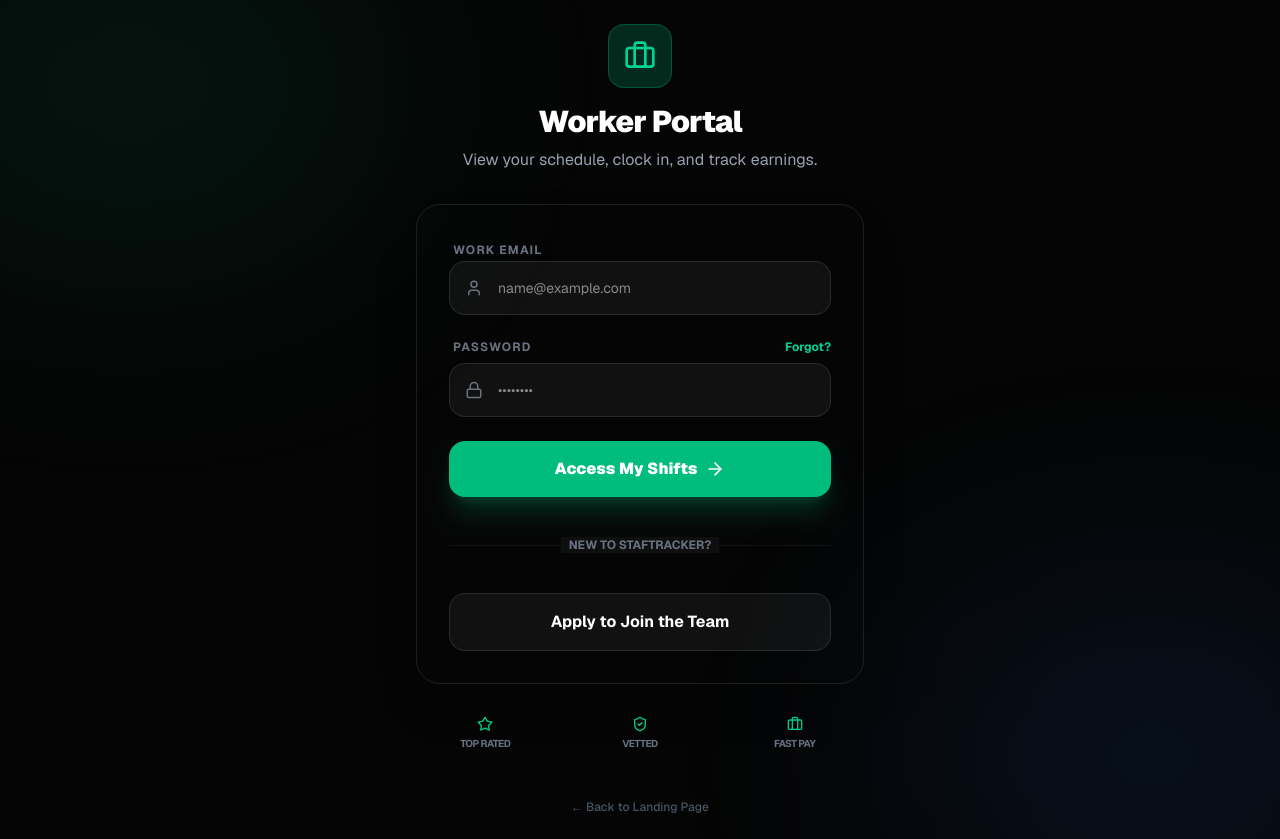
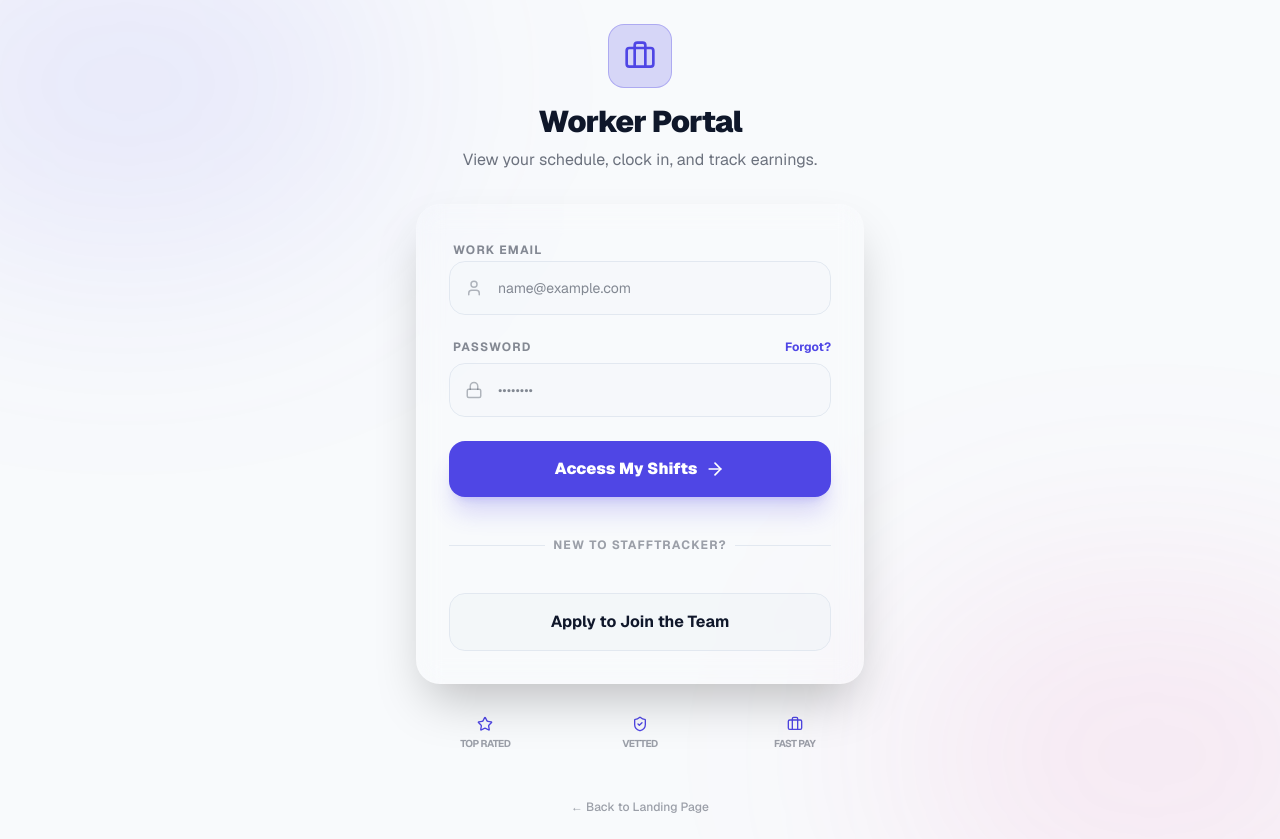
Before and after one commit to Sellaya/Staftracker, a Next.js app: page /login/worker in a window 1280 px wide. Built offline with nearby package versions, Linux system fonts and the light colour scheme.

Commit message:
Implement 3-role structure (Admin, Operations User, Worker) and fix portal login issues

```diff
--- a/src/app/dashboard/layout.tsx
+++ b/src/app/dashboard/layout.tsx
@@ -40,8 +40,8 @@ export default function DashboardLayout({ children }: { children: React.ReactNod
     { name: "Documents", href: "/dashboard/documents", icon: FileCheck2 },
     { name: "Reports", href: "/dashboard/reports", icon: BarChart3 },
     { name: "AI Matchmaking", href: "/dashboard/ai", icon: BrainCircuit },
-    { name: "Settings", href: "/dashboard/settings", icon: Settings },
-  ];
+    { name: "Settings", href: "/dashboard/settings", icon: Settings, adminOnly: true },
+  ].filter(item => !item.adminOnly || user.role === 'admin');
 
   return (
     <div className="min-h-screen bg-background flex">
@@ -98,11 +98,17 @@ export default function DashboardLayout({ children }: { children: React.ReactNod
               <Bell className="w-6 h-6" />
               <span className="absolute top-0 right-0 w-2.5 h-2.5 bg-accent rounded-full border-2 border-background" />
             </button>
-            <div className="w-10 h-10 rounded-full bg-gradient-to-tr from-primary to-accent p-0.5">
-              <div className="w-full h-full rounded-full bg-background flex items-center justify-center border-2 border-background">
-                <span className="font-bold text-sm">
-                  {user.name?.split(' ').map((n: string) => n[0]).join('').toUpperCase().slice(0, 2) || 'AD'}
-                </span>
+            <div className="flex items-center gap-3">
+              <div className="text-right hidden sm:block">
+                <p className="text-sm font-bold leading-none">{user.name}</p>
+                <p className="text-[10px] font-bold text-primary uppercase tracking-tighter mt-1">{user.role.replace('_', ' ')}</p>
+              </div>
+              <div className="w-10 h-10 rounded-full bg-gradient-to-tr from-primary to-accent p-0.5">
+                <div className="w-full h-full rounded-full bg-background flex items-center justify-center border-2 border-background">
+                  <span className="font-bold text-sm">
+                    {user.name?.split(' ').map((n: string) => n[0]).join('').toUpperCase().slice(0, 2) || 'AD'}
+                  </span>
+                </div>
               </div>
             </div>
           </div>
--- a/src/app/login/worker/page.tsx
+++ b/src/app/login/worker/page.tsx
@@ -4,16 +4,42 @@ import { useState } from "react";
 import { motion } from "framer-motion";
 import { User, Lock, ArrowRight, Star, ShieldCheck, Briefcase } from "lucide-react";
 import Link from "next/link";
+import { useRouter } from "next/navigation";
 
 export default function WorkerLogin() {
   const [email, setEmail] = useState("");
   const [password, setPassword] = useState("");
+  const [isLoading, setIsLoading] = useState(false);
+  const router = useRouter();
+
+  const handleLogin = async (e: React.FormEvent) => {
+    e.preventDefault();
+    setIsLoading(true);
+    try {
+      const res = await fetch('/api/login', {
+        method: 'POST',
+        headers: { 'Content-Type': 'application/json' },
+        body: JSON.stringify({ email, password })
+      });
+      if (res.ok) {
+        const user = await res.json();
+        localStorage.setItem('user', JSON.stringify(user));
+        router.push('/worker/dashboard');
+      } else {
+        alert("Invalid worker credentials");
+      }
+    } catch (e) {
+      alert("Login failed");
+    } finally {
+      setIsLoading(false);
+    }
+  };
 
   return (
-    <div className="min-h-screen bg-[#050505] text-white flex items-center justify-center p-6 font-[family-name:var(--font-geist-sans)] relative overflow-hidden">
+    <div className="min-h-screen bg-background text-foreground flex items-center justify-center p-6 font-sans relative overflow-hidden">
       {/* Background Glows */}
-      <div className="absolute top-[-10%] left-[-10%] w-[40%] h-[40%] bg-emerald-500/10 blur-[120px] rounded-full" />
-      <div className="absolute bottom-[-10%] right-[-10%] w-[40%] h-[40%] bg-blue-500/10 blur-[120px] rounded-full" />
+      <div className="absolute top-[-10%] left-[-10%] w-[40%] h-[40%] bg-primary/10 blur-[120px] rounded-full" />
+      <div className="absolute bottom-[-10%] right-[-10%] w-[40%] h-[40%] bg-accent/10 blur-[120px] rounded-full" />
 
       <div className="w-full max-w-md relative z-10">
         <motion.div
@@ -21,99 +47,96 @@ export default function WorkerLogin() {
           animate={{ opacity: 1, y: 0 }}
           className="text-center mb-8"
         >
-          <div className="inline-flex items-center justify-center w-16 h-16 rounded-2xl bg-emerald-500/20 border border-emerald-500/30 mb-4">
-            <Briefcase className="w-8 h-8 text-emerald-400" />
+          <div className="inline-flex items-center justify-center w-16 h-16 rounded-2xl bg-primary/20 border border-primary/30 mb-4 text-primary">
+            <Briefcase size={32} />
           </div>
           <h1 className="text-3xl font-black tracking-tight mb-2">Worker Portal</h1>
-          <p className="text-gray-400">View your schedule, clock in, and track earnings.</p>
+          <p className="text-foreground/60">View your schedule, clock in, and track earnings.</p>
         </motion.div>
 
         <motion.div
           initial={{ opacity: 0, scale: 0.95 }}
           animate={{ opacity: 1, scale: 1 }}
           transition={{ delay: 0.1 }}
-          className="glass-effect p-8 rounded-3xl border border-white/10 shadow-2xl relative overflow-hidden"
+          className="glass p-8 rounded-3xl border border-secondary shadow-2xl relative overflow-hidden"
         >
-          <div className="space-y-6">
+          <form onSubmit={handleLogin} className="space-y-6">
             <div className="space-y-2">
-              <label className="text-xs font-bold text-gray-500 uppercase tracking-widest ml-1">Work Email</label>
+              <label className="text-xs font-bold text-foreground/50 uppercase tracking-widest ml-1">Work Email</label>
               <div className="relative group">
-                <div className="absolute left-4 top-1/2 -translate-y-1/2 text-gray-500 group-focus-within:text-emerald-400 transition-colors">
+                <div className="absolute left-4 top-1/2 -translate-y-1/2 text-foreground/30 group-focus-within:text-primary transition-colors">
                   <User size={18} />
                 </div>
                 <input
                   type="email"
+                  required
                   value={email}
                   onChange={(e) => setEmail(e.target.value)}
                   placeholder="name@example.com"
-                  className="w-full bg-white/5 border border-white/10 rounded-2xl py-4 pl-12 pr-4 outline-none focus:border-emerald-500/50 focus:ring-4 focus:ring-emerald-500/10 transition-all text-sm"
+                  className="w-full bg-secondary/10 border border-secondary rounded-2xl py-4 pl-12 pr-4 outline-none focus:border-primary/50 focus:ring-4 focus:ring-primary/10 transition-all text-sm"
                 />
               </div>
             </div>
 
             <div className="space-y-2">
               <div className="flex justify-between items-center ml-1">
-                <label className="text-xs font-bold text-gray-500 uppercase tracking-widest">Password</label>
-                <button className="text-xs font-bold text-emerald-400 hover:underline">Forgot?</button>
+                <label className="text-xs font-bold text-foreground/50 uppercase tracking-widest">Password</label>
+                <button type="button" className="text-xs font-bold text-primary hover:underline">Forgot?</button>
               </div>
               <div className="relative group">
-                <div className="absolute left-4 top-1/2 -translate-y-1/2 text-gray-500 group-focus-within:text-emerald-400 transition-colors">
+                <div className="absolute left-4 top-1/2 -translate-y-1/2 text-foreground/30 group-focus-within:text-primary transition-colors">
                   <Lock size={18} />
                 </div>
                 <input
                   type="password"
+                  required
                   value={password}
                   onChange={(e) => setPassword(e.target.value)}
                   placeholder="••••••••"
-                  className="w-full bg-white/5 border border-white/10 rounded-2xl py-4 pl-12 pr-4 outline-none focus:border-emerald-500/50 focus:ring-4 focus:ring-emerald-500/10 transition-all text-sm"
+                  className="w-full bg-secondary/10 border border-secondary rounded-2xl py-4 pl-12 pr-4 outline-none focus:border-primary/50 focus:ring-4 focus:ring-primary/10 transition-all text-sm"
                 />
               </div>
             </div>
 
             <button
-              className="w-full bg-emerald-500 hover:bg-emerald-600 text-white font-black py-4 rounded-2xl shadow-xl shadow-emerald-500/20 flex items-center justify-center gap-2 group transition-all"
+              type="submit"
+              disabled={isLoading}
+              className="w-full bg-primary hover:bg-primary/90 text-primary-foreground font-black py-4 rounded-2xl shadow-xl shadow-primary/20 flex items-center justify-center gap-2 group transition-all disabled:opacity-50"
             >
-              Access My Shifts
-              <ArrowRight className="w-5 h-5 group-hover:translate-x-1 transition-transform" />
+              {isLoading ? "Authenticating..." : "Access My Shifts"}
+              {!isLoading && <ArrowRight className="w-5 h-5 group-hover:translate-x-1 transition-transform" />}
             </button>
 
             <div className="relative py-4">
-              <div className="absolute inset-0 flex items-center"><div className="w-full border-t border-white/5"></div></div>
-              <div className="relative flex justify-center text-xs uppercase"><span className="bg-[#0f0f0f] px-2 text-gray-500 font-bold">New to Staftracker?</span></div>
+              <div className="absolute inset-0 flex items-center"><div className="w-full border-t border-secondary"></div></div>
+              <div className="relative flex justify-center text-xs uppercase"><span className="bg-background px-2 text-foreground/40 font-bold tracking-widest">New to StaffTracker?</span></div>
             </div>
 
-            <button className="w-full bg-white/5 hover:bg-white/10 text-white font-bold py-4 rounded-2xl border border-white/10 transition-all">
+            <Link href="/signup/worker" className="w-full bg-secondary/20 hover:bg-secondary/30 text-foreground font-bold py-4 rounded-2xl border border-secondary transition-all block text-center">
               Apply to Join the Team
-            </button>
-          </div>
+            </Link>
+          </form>
         </motion.div>
 
         <div className="mt-8 grid grid-cols-3 gap-4 text-center">
           <div className="space-y-1">
-            <div className="flex justify-center text-emerald-400 mb-1"><Star size={16} /></div>
-            <p className="text-[10px] font-bold text-gray-500 uppercase tracking-tighter">Top Rated</p>
+            <div className="flex justify-center text-primary mb-1"><Star size={16} /></div>
+            <p className="text-[10px] font-bold text-foreground/40 uppercase tracking-tighter">Top Rated</p>
           </div>
           <div className="space-y-1">
-            <div className="flex justify-center text-emerald-400 mb-1"><ShieldCheck size={16} /></div>
-            <p className="text-[10px] font-bold text-gray-500 uppercase tracking-tighter">Vetted</p>
+            <div className="flex justify-center text-primary mb-1"><ShieldCheck size={16} /></div>
+            <p className="text-[10px] font-bold text-foreground/40 uppercase tracking-tighter">Vetted</p>
           </div>
           <div className="space-y-1">
-            <div className="flex justify-center text-emerald-400 mb-1"><Briefcase size={16} /></div>
-            <p className="text-[10px] font-bold text-gray-500 uppercase tracking-tighter">Fast Pay</p>
+            <div className="flex justify-center text-primary mb-1"><Briefcase size={16} /></div>
+            <p className="text-[10px] font-bold text-foreground/40 uppercase tracking-tighter">Fast Pay</p>
           </div>
         </div>
 
-        <p className="mt-12 text-center text-gray-600 text-xs font-medium">
-          <Link href="/" className="hover:text-white transition-colors">← Back to Landing Page</Link>
+        <p className="mt-12 text-center text-foreground/40 text-xs font-medium">
+          <Link href="/" className="hover:text-foreground transition-colors">← Back to Landing Page</Link>
         </p>
       </div>
-
-      <style jsx>{`
-        .glass-effect {
-          background: rgba(255, 255, 255, 0.03);
-          backdrop-filter: blur(20px);
-        }
-      `}</style>
     </div>
   );
 }
--- a/src/middleware.ts
+++ b/src/middleware.ts
@@ -22,9 +22,9 @@ export function middleware(request: NextRequest) {
     // Optional: Role-based check
     if (userCookie) {
       try {
-        const user = JSON.parse(userCookie.value);
-        if (pathname.startsWith('/dashboard') && user.role !== 'admin' && user.role !== 'super_admin') {
-           return NextResponse.redirect(new URL('/login', request.url));
+        const user = JSON.parse(decodeURIComponent(userCookie.value));
+        if (pathname.startsWith('/dashboard') && user.role !== 'admin' && user.role !== 'user') {
+           return NextResponse.redirect(new URL('/login/admin', request.url));
         }
         if (pathname.startsWith('/worker') && user.role !== 'worker') {
            return NextResponse.redirect(new URL('/login/worker', request.url));
--- a/users.json
+++ b/users.json
@@ -2,19 +2,27 @@
   "users": [
     {
       "id": "U-001",
-      "name": "Agency Owner",
+      "name": "Super Admin",
       "email": "admin@example.com",
       "password": "password",
-      "role": "super_admin",
+      "role": "admin",
       "createdAt": "2024-01-01T00:00:00.000Z"
     },
     {
-      "name": "shan",
-      "email": "shan@gmail.com",
-      "password": "12345",
-      "role": "manager",
       "id": "U-95111",
+      "name": "Operations Manager",
+      "email": "user@example.com",
+      "password": "password",
+      "role": "user",
       "createdAt": "2026-04-30T04:51:37.184Z"
+    },
+    {
+      "id": "W-1001",
+      "name": "Sarah Connor",
+      "email": "worker@example.com",
+      "password": "password",
+      "role": "worker",
+      "createdAt": "2024-01-01T00:00:00.000Z"
     }
   ]
 }
```
Also changed, not shown: src/app/worker/dashboard/page.tsx (+70 -67 lines).
